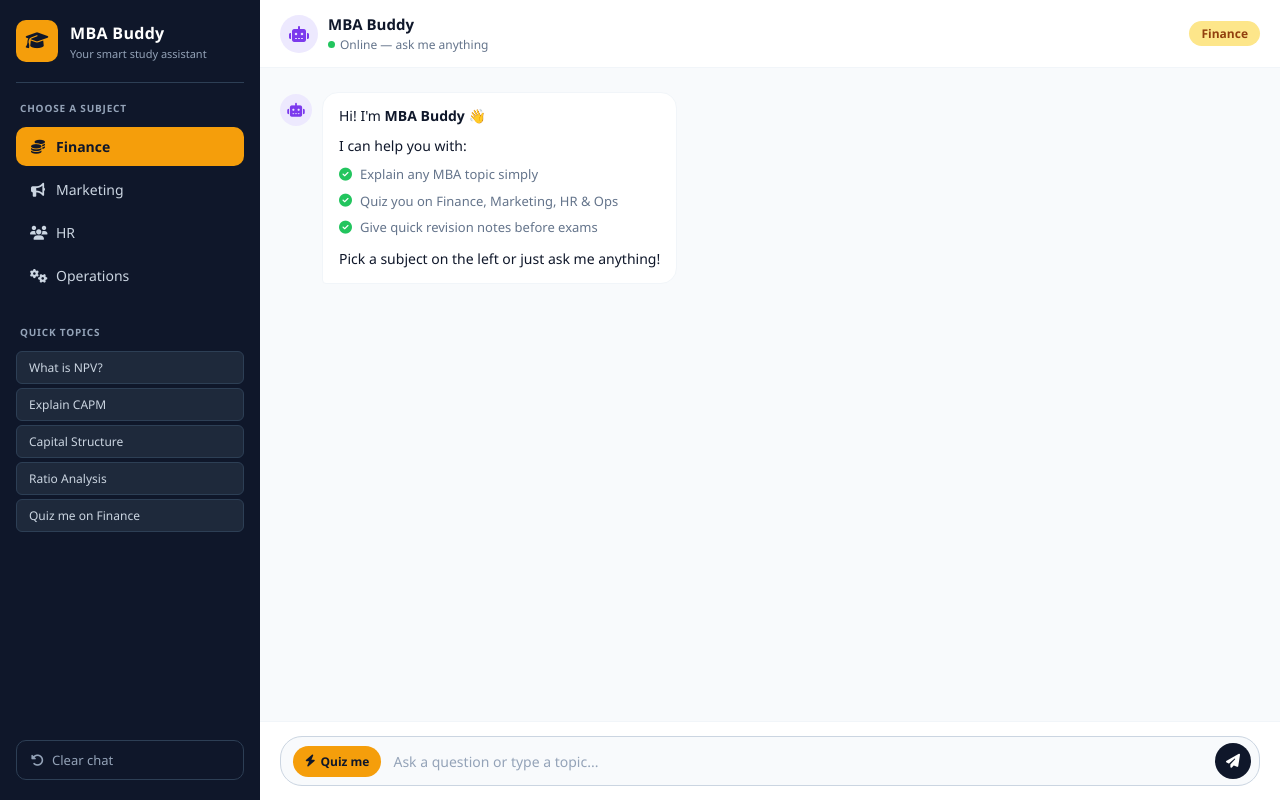
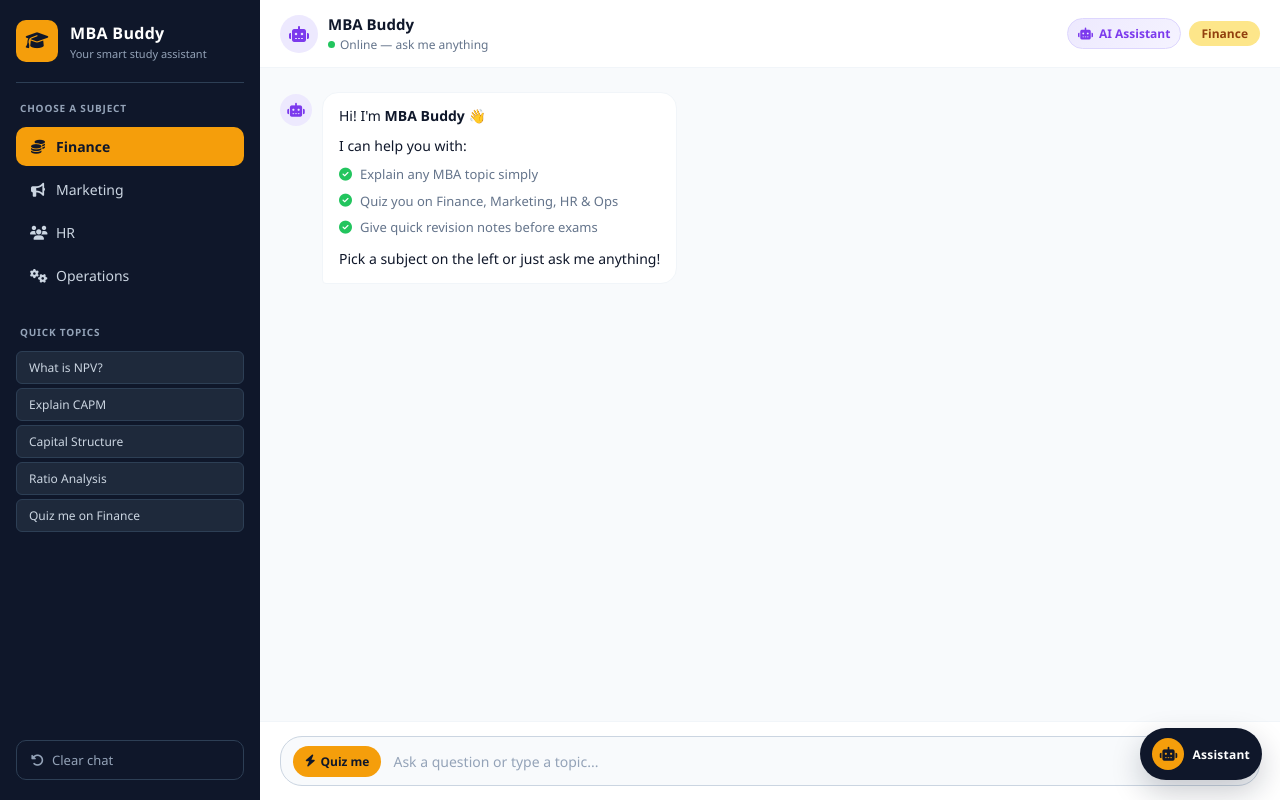
Before and after one commit to shiwanshuverma47-netizen/AI-Chatbot, a plain HTML site: page index.html in a window 1280 px wide. Drawn offline with Linux system fonts and the light colour scheme; a script that the page names is missing.

Commit message:
Add assistant logo badge to the chat UI

```diff
--- a/index.html
+++ b/index.html
@@ -97,7 +97,13 @@
           </p>
         </div>
       </div>
-      <div class="header-badge" id="activeBadge">Finance</div>
+      <div class="header-actions">
+        <div class="assistant-pill">
+          <i class="fa-solid fa-robot"></i>
+          <span>AI Assistant</span>
+        </div>
+        <div class="header-badge" id="activeBadge">Finance</div>
+      </div>
     </header>
 
     <!-- Messages -->
@@ -141,6 +147,11 @@
 
   </main>
 
+  <div class="assistant-corner" aria-label="Assistant logo">
+    <div class="assistant-corner-icon"><i class="fa-solid fa-robot"></i></div>
+    <span>Assistant</span>
+  </div>
+
   <script src="config.js"></script>
   <script src="script.js"></script>
 </body>
--- a/style.css
+++ b/style.css
@@ -209,6 +209,26 @@ body {
   gap: 10px;
   flex: 1;
 }
+.header-actions {
+  display: flex;
+  align-items: center;
+  gap: 8px;
+}
+.assistant-pill {
+  display: flex;
+  align-items: center;
+  gap: 6px;
+  padding: 6px 10px;
+  border-radius: 999px;
+  background: linear-gradient(135deg, var(--purple-light), #f5f3ff);
+  color: var(--purple);
+  font-size: 12px;
+  font-weight: 700;
+  border: 1px solid #ddd6fe;
+}
+.assistant-pill i {
+  font-size: 12px;
+}
 .header-avatar {
   width: 38px;
   height: 38px;
@@ -414,6 +434,36 @@ body {
 }
 .send-btn:hover { background: var(--purple); }
 
+.assistant-corner {
+  position: fixed;
+  right: 18px;
+  bottom: 20px;
+  z-index: 1000;
+  display: flex;
+  align-items: center;
+  gap: 8px;
+  padding: 10px 12px;
+  border-radius: 999px;
+  background: var(--navy);
+  color: var(--white);
+  box-shadow: 0 12px 30px rgba(15, 23, 42, 0.22);
+}
+.assistant-corner-icon {
+  width: 32px;
+  height: 32px;
+  border-radius: 50%;
+  background: var(--gold);
+  color: var(--navy);
+  display: flex;
+  align-items: center;
+  justify-content: center;
+  font-size: 14px;
+}
+.assistant-corner span {
+  font-size: 12px;
+  font-weight: 700;
+  letter-spacing: 0.02em;
+}
 
 /* ===== RESPONSIVE ===== */
 @media (max-width: 700px) {
@@ -426,4 +476,9 @@ body {
   .sidebar.open { transform: translateX(0); }
   .menu-toggle  { display: block; }
   .msg          { max-width: 95%; }
+  .assistant-corner {
+    right: 12px;
+    bottom: 12px;
+    padding: 8px 10px;
+  }
 }
```
